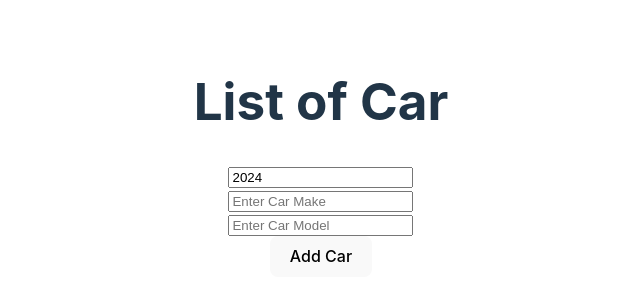
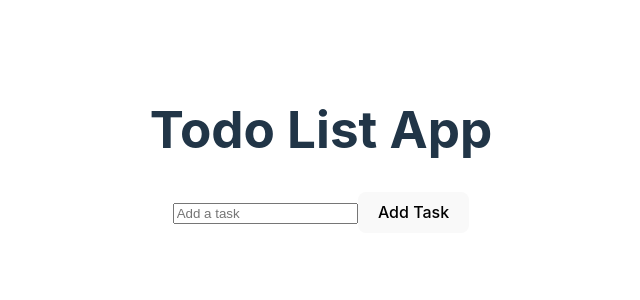
Before and after one commit to Alpharii/to-do-list-react, a React (Vite) app: page / in a window 1280 px wide. Shown: the part 242-542 px from the top of the page, without its empty margins (319-959 px from the left). Built offline with nearby package versions, Linux system fonts and the light colour scheme.

Commit message:
fungsionalitas to do list finish

```diff
--- a/src/main.jsx
+++ b/src/main.jsx
@@ -1,11 +1,12 @@
 import React from 'react'
 import ReactDOM from 'react-dom/client'
 import UpdateArray from './belajar/UpdateArray.jsx'
+import Todolist from './todolist.jsx'
 import ListOfCar from './belajar/3-listOfCar.jsx'
 import './index.css'
 
 ReactDOM.createRoot(document.getElementById('root')).render(
   <React.StrictMode>
-    <ListOfCar/>
+    <Todolist />
   </React.StrictMode>,
 )
--- a/src/todolist.jsx
+++ b/src/todolist.jsx
@@ -1,21 +1,33 @@
-import { useState } from 'react'
+import React, { useState } from 'react'
 import './App.css'
 
-function ToDoList(){
-    const addtask = () => {
+export const Todolist = () => {
+    const [task, setTask] = useState([])
 
+    const handleAddTaskButton = () => {
+        const newTask = document.getElementById('newTask').value
+        document.getElementById('newTask').value = '';
+        setTask(task => [...task, newTask])
+    }
+    const handleRemoveTask = (index) => {
+        setTask(task.filter((_,i) => i !== index))
     }
 
-
-    return(
+  return (
     <div>
-        <h2>ToDo App</h2>
-        <input
-        type="text"
-        placeholder='Masukan Kegiatanmu' />
-        <button onClick={addTask}><span>add +</span></button>
+        <h1>Todo List App</h1>
+        <input type="text" id='newTask' placeholder='Add a task' />
+        <button onClick={handleAddTaskButton}>Add Task</button>
+        <ul>
+            {task.map((task,index) =>
+            <div>
+                <li key={index}>{task}</li>
+                <button onClick={() => handleRemoveTask(index)}>Remove task</button>
+            </div>
+            )}
+        </ul>
     </div>
-    )
+  )
 }
 
-export default ToDoList
+export default Todolist
```
